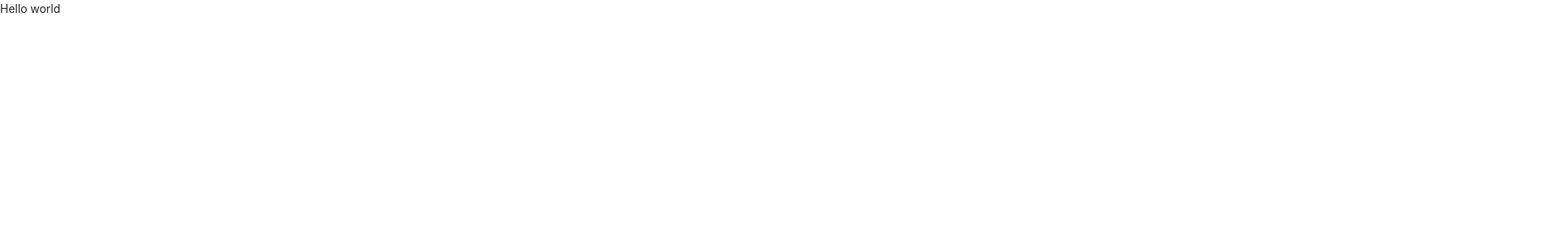
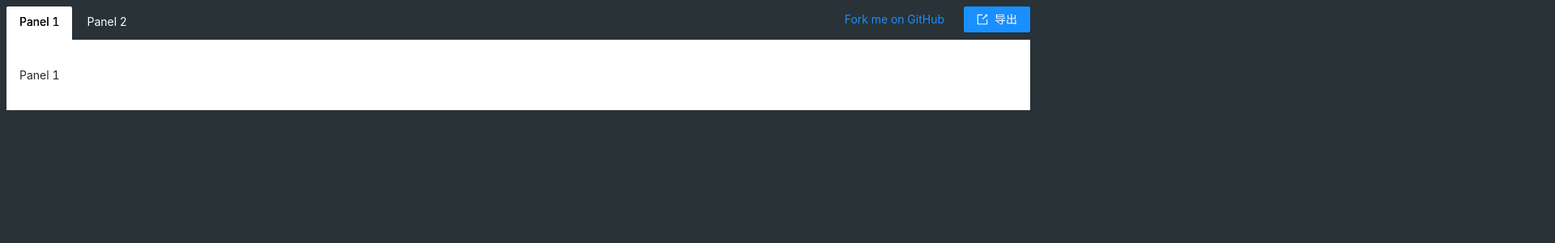
Before and after one commit to xingrz/GerberViewer, a Vue app: page / in a window 1280 px wide. Shown: the top 300 px of the page at 81% size, 1920 px wide, since content can reach past the window. Built offline with nearby package versions, Linux system fonts and the light colour scheme.

Commit message:
Set up workspace UI

```diff
--- a/src/App.vue
+++ b/src/App.vue
@@ -1,3 +1,55 @@
 <template>
-  <div>Hello world</div>
+  <x-panel-container>
+    <template #extra>
+      <a-row :gutter="[8]">
+        <a-col>
+          <a-button type="link" href="https://github.com/xingrz/GerberViewer" target="_blank">
+            Fork me on GitHub
+          </a-button>
+        </a-col>
+        <a-col>
+          <a-button type="primary">
+            <template #icon>
+              <ExportOutlined />
+            </template>
+            导出
+          </a-button>
+        </a-col>
+      </a-row>
+    </template>
+    <a-tab-pane key="panel1" tab="Panel 1">
+      <x-panel>
+        Panel 1
+      </x-panel>
+    </a-tab-pane>
+    <a-tab-pane key="panel2" tab="Panel 2">
+      <x-panel>
+        Panel 2
+      </x-panel>
+    </a-tab-pane>
+  </x-panel-container>
+  <div :style="{width:'5000px', height:'2000px'}">
+    Hello world
+  </div>
 </template>
+
+<script lang="ts" setup>
+import { ExportOutlined } from '@ant-design/icons-vue';
+
+import XPanelContainer from '@/components/XPanelContainer.vue';
+import XPanel from '@/components/XPanel.vue';
+</script>
+
+<style lang="scss">
+body {
+  background: #283237;
+}
+
+.x-panel-container {
+  background: #283237;
+}
+
+.ant-affix .x-panel-container {
+  background: #485257;
+}
+</style>
--- /dev/null
+++ b/src/components/XPanel.vue
@@ -0,0 +1,5 @@
+<template>
+  <a-row :gutter="[32, 16]" :style="{ maxWidth: '1080px' }">
+    <slot />
+  </a-row>
+</template>
--- /dev/null
+++ b/src/components/XPanelContainer.vue
@@ -0,0 +1,79 @@
+<template>
+  <a-affix :ref="(ref) => navAffix = ref as AffixInstance">
+    <div class="x-panel-container">
+      <a-tabs type="card">
+        <template #rightExtra>
+          <slot name="extra" />
+        </template>
+        <slot />
+      </a-tabs>
+    </div>
+  </a-affix>
+</template>
+
+<script lang="ts" setup>
+import { ref } from 'vue';
+import type { AffixInstance } from 'ant-design-vue/lib/affix';
+
+const navAffix = ref<AffixInstance>();
+window.addEventListener('resize', () => {
+  navAffix.value?.updatePosition();
+});
+</script>
+
+<style lang="scss">
+.x-panel-container {
+  position: fixed;
+  left: 0;
+  right: 0;
+  padding: 8px;
+  background: #283237;
+  transition: background 250ms;
+
+  >.ant-tabs-card {
+    .ant-tabs-content {
+      margin-top: -16px;
+
+      >.ant-tabs-tabpane {
+        padding: 32px;
+        background: #fff;
+      }
+    }
+
+    .ant-tabs-tab {
+      background: transparent;
+      border: none;
+      padding-bottom: 12px;
+
+      >.ant-tabs-tab-btn {
+        color: white;
+      }
+    }
+
+    .ant-tabs-extra-content {
+      align-self: flex-start;
+    }
+
+    .ant-tabs-tab-active {
+      background: #fff;
+
+      >.ant-tabs-tab-btn {
+        color: black;
+      }
+    }
+  }
+
+  .ant-form-item {
+    margin-bottom: 8px;
+
+    &:last-of-type {
+      margin-bottom: 0;
+    }
+  }
+}
+
+.ant-affix .x-panel-container {
+  box-shadow: rgba(0, 0, 0, 1.0) 0px 0px 4px;
+  background: #485257;
+}
+</style>
```
Also changed, not shown: src/components/XPanelUnit.vue (added, +30 -0 lines).
